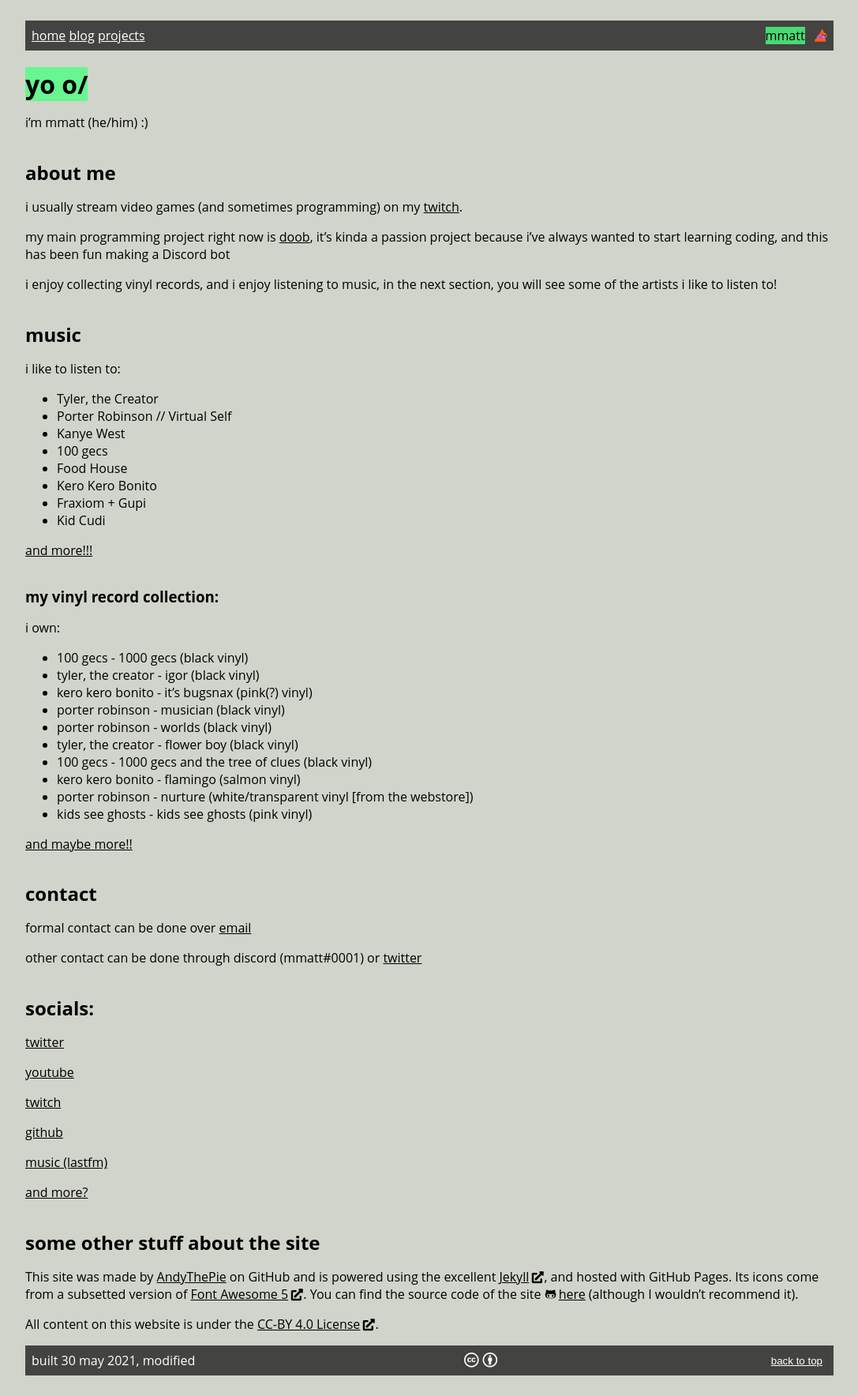
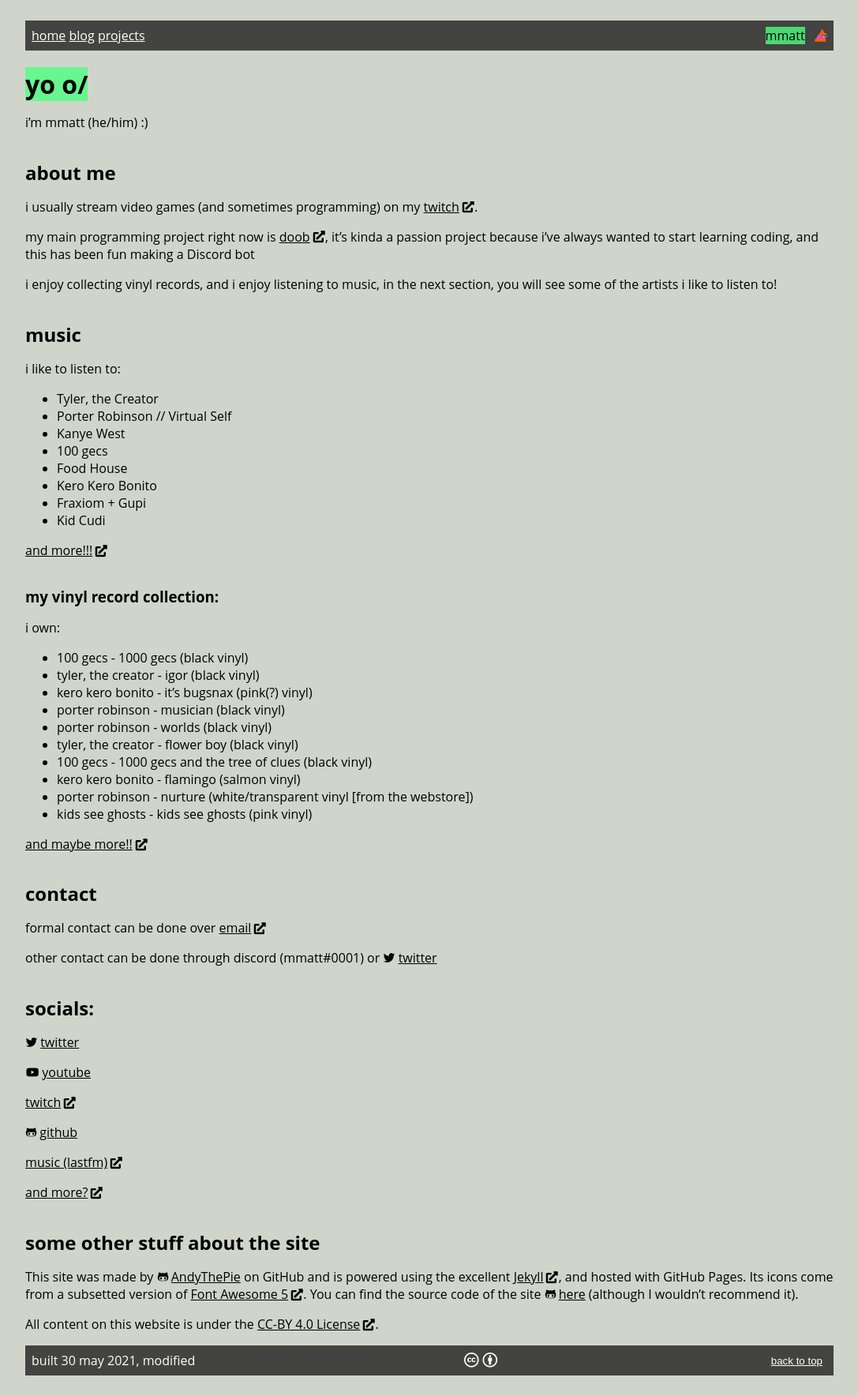
Before and after one commit to 12beesinatrenchcoat/12beesinatrenchcoat.github.io, a Jekyll site: the page built from index.md, in a window 1280 px wide. Shown: the whole page at 79% size, without its empty margins (96-1183 px from the left). Built offline with Jekyll 4.4.1, drawn with Linux system fonts in a browser that asks for light colours; some web fonts are replaced.

Commit message:
➕Icons on index.md

```diff
--- a/index.md
+++ b/index.md
@@ -7,9 +7,9 @@
 i'm mmatt (he/him) :)
 
 ## about me
-i usually stream video games (and sometimes programming) on my [twitch](https://mmatt.link/live).
+i usually stream video games (and sometimes programming) on my [twitch](https://mmatt.link/live){:class="ext other"}.
 
-my main programming project right now is [doob](https://doobbot.com), it's kinda a passion project because i've always wanted to start learning coding, and this has been fun making a Discord bot
+my main programming project right now is [doob](https://doobbot.com){:class="ext other"}, it's kinda a passion project because i've always wanted to start learning coding, and this has been fun making a Discord bot
 
 i enjoy collecting vinyl records, and i enjoy listening to music, in the next section, you will see some of the artists i like to listen to!
 
@@ -25,7 +25,7 @@
 * Fraxiom + Gupi
 * Kid Cudi
 
-[and more!!!](https://last.fm/users/mmattbtw)
+[and more!!!](https://last.fm/users/mmattbtw){:class="ext other"}
 
 ### my vinyl record collection:
 i own:
@@ -41,27 +41,27 @@
 * porter robinson - nurture (white/transparent vinyl [from the webstore])
 * kids see ghosts - kids see ghosts (pink vinyl)
 
-[and maybe more!!](https://www.discogs.com/user/mmattbtw)
+[and maybe more!!](https://www.discogs.com/user/mmattbtw){:class="ext other"}
 
 ## contact
-formal contact can be done over [email](https://mmatt.link/email)
+formal contact can be done over [email](https://mmatt.link/email){:class="ext other"}
 
-other contact can be done through discord (mmatt#0001) or [twitter](https://twitter.com/mmattbtw)
+other contact can be done through discord (mmatt#0001) or [twitter](https://twitter.com/mmattbtw){:class="ext twitter"}
 
 ## socials:
-[twitter](https://mmatt.link/twt)
+[twitter](https://mmatt.link/twt){:class="ext twitter"}
 
-[youtube](https://mmatt.link/yt)
+[youtube](https://mmatt.link/yt){:class="ext youtube"}
 
-[twitch](https://mmatt.link/live)
+[twitch](https://mmatt.link/live){:class="ext other"}
 
-[github](https://github.com/mmattbtw)
+[github](https://github.com/mmattbtw){:class="ext github"}
 
-[music (lastfm)](https://last.fm/users/mmattbtw)
+[music (lastfm)](https://last.fm/users/mmattbtw){:class="ext other"}
 
-[and more?](https://mmatt.link/soc)
+[and more?](https://mmatt.link/soc){:class="ext other"}
 
 ## some other stuff about the site
-This site was made by [AndyThePie](https://github.com/andythepie) on GitHub and is powered using the excellent [Jekyll](https://jekyllrb.com){:class="ext other"}, and hosted with GitHub Pages. Its icons come from a subsetted version of [Font Awesome 5](https://fontawesome.com){:class="ext other"}. You can find the source code of the site [here](https://github.com/andythepie/andythepie.github.io){:class="ext github"} (although I wouldn't recommend it).
+This site was made by [AndyThePie](https://github.com/andythepie){:class="ext github"} on GitHub and is powered using the excellent [Jekyll](https://jekyllrb.com){:class="ext other"}, and hosted with GitHub Pages. Its icons come from a subsetted version of [Font Awesome 5](https://fontawesome.com){:class="ext other"}. You can find the source code of the site [here](https://github.com/andythepie/andythepie.github.io){:class="ext github"} (although I wouldn't recommend it).
 
 All content on this website is under the [CC-BY 4.0 License](https://creativecommons.org/licenses/by/4.0/legalcode){:class="ext other"}.
```
